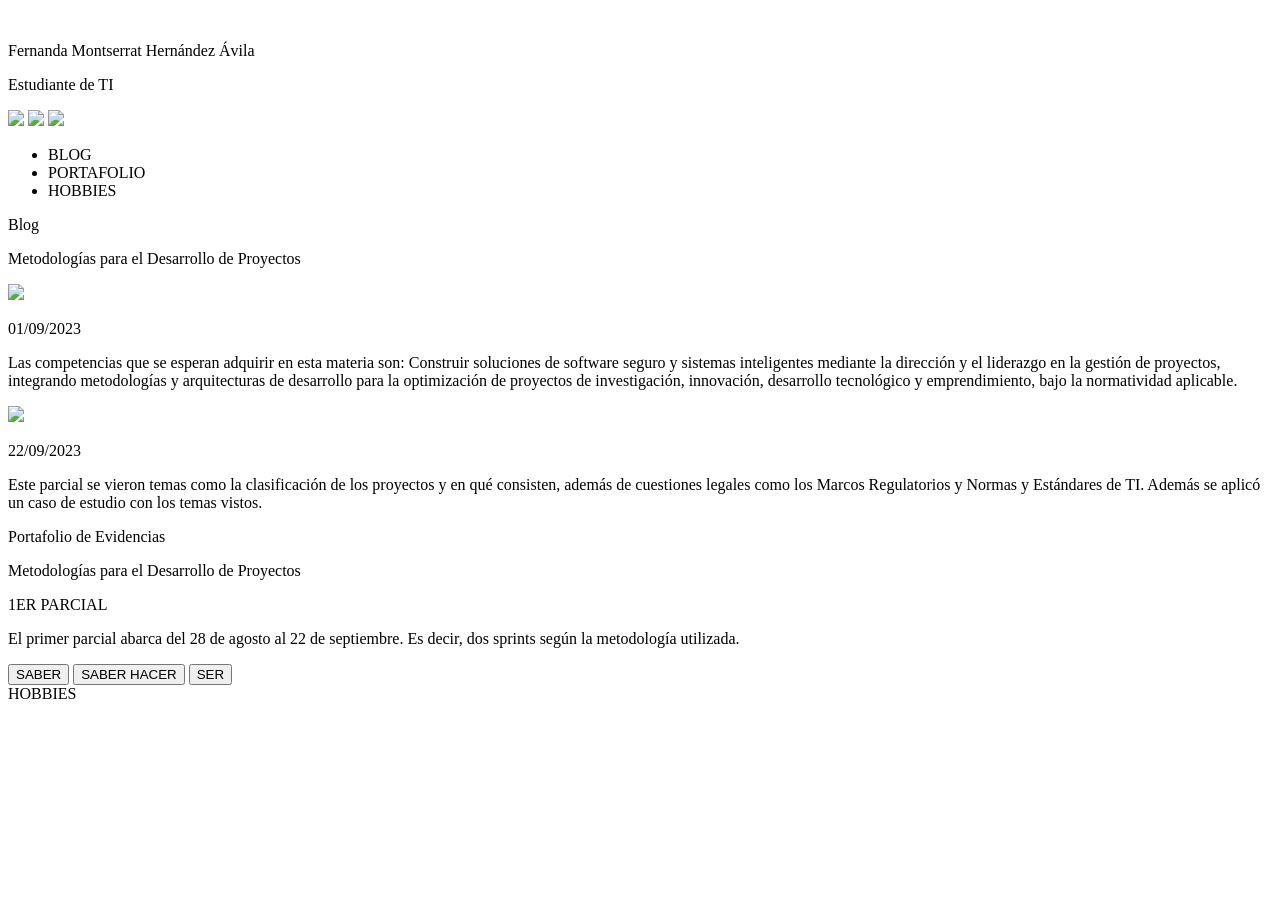
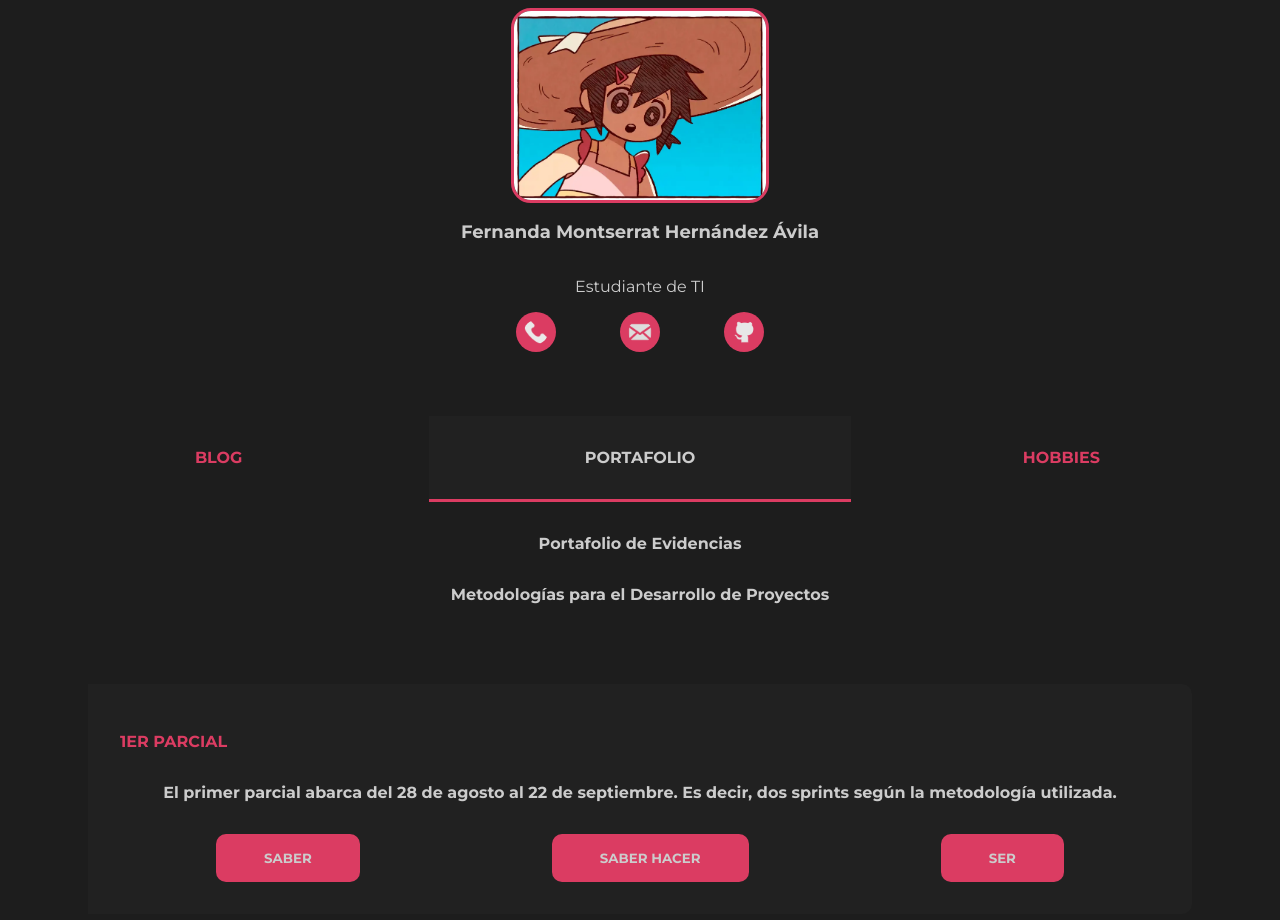
Before and after one commit to sowa-remon/mont-av, a website: page index.html in a window 1280 px wide. Before the commit the page ends 800 px from the top, so only its background shows below. Drawn offline with nearby package versions, Linux system fonts and the light colour scheme; files that its build step writes are made by us from their sources; the site is published under a folder, as on GitHub Pages, so addresses that start at the root find nothing.

Commit message:
a  ver si ahora si

```diff
--- a/index.html
+++ b/index.html
@@ -4,22 +4,22 @@
     <meta charset="UTF-8">
     <meta http-equiv="X-UA-Compatible" content="IE=edge">
     <meta name="viewport" content="width=device-width, initial-scale=1.0">
-    <link rel="stylesheet" href="/src/css/main.css">
+    <link rel="stylesheet" href="./src/css/main.css">
     <title>PORTAFOLIO ESTADÍA</title>
 </head>
 <body>
 
     <div class="banner">
-        <img src="/src/imgs/amy.PNG" alt="" class="portrait">
+        <img src="./src/imgs/amy.PNG" alt="" class="portrait">
 
         <p class="nombre">Fernanda Montserrat Hernández Ávila</p>
 
         <p class="puesto">Estudiante de TI</p>
 
         <div class="redes">
-            <img src="/src/imgs/phone.png" class="red-icon">
-            <img src="/src/imgs/mail.png" class="red-icon">
-            <img src="/src/imgs/github.png" class="red-icon">
+            <img src="./src/imgs/phone.png" class="red-icon">
+            <img src="./src/imgs/mail.png" class="red-icon">
+            <img src="./src/imgs/github.png" class="red-icon">
         </div>
 
     </div>
@@ -40,7 +40,7 @@
 
             <div class="flex">
                 <div class="foto-blog">
-                    <img class="foto" src="../src/imgs/blog1.jpg">
+                    <img class="foto" src="./src/imgs/blog1.jpg">
                 </div>
                 <div class="desc-blog">
                     <p class="fecha-blog">01/09/2023</p>
@@ -54,7 +54,7 @@
 
             <div class="flex">
                 <div class="foto-blog">
-                    <img class="foto" src="/src/imgs/blog2.jpeg">
+                    <img class="foto" src="./src/imgs/blog2.jpeg">
                 </div>
                 <div class="desc-blog">
                     <p class="fecha-blog">22/09/2023</p>
@@ -96,5 +96,5 @@
 
 
 </body>
-<script src="/src/js/main.js"></script>
+<script src="./src/js/main.js"></script>
 </html>
```
